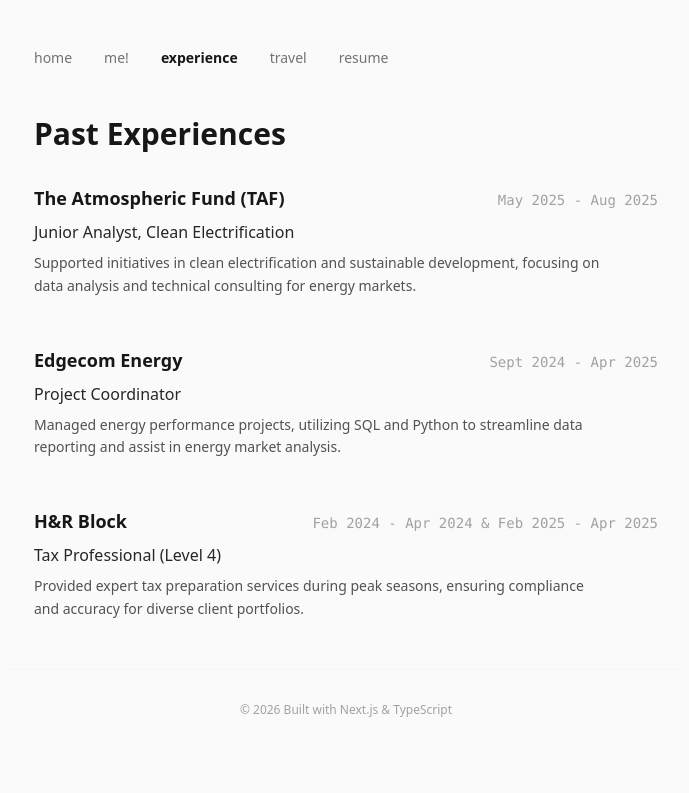
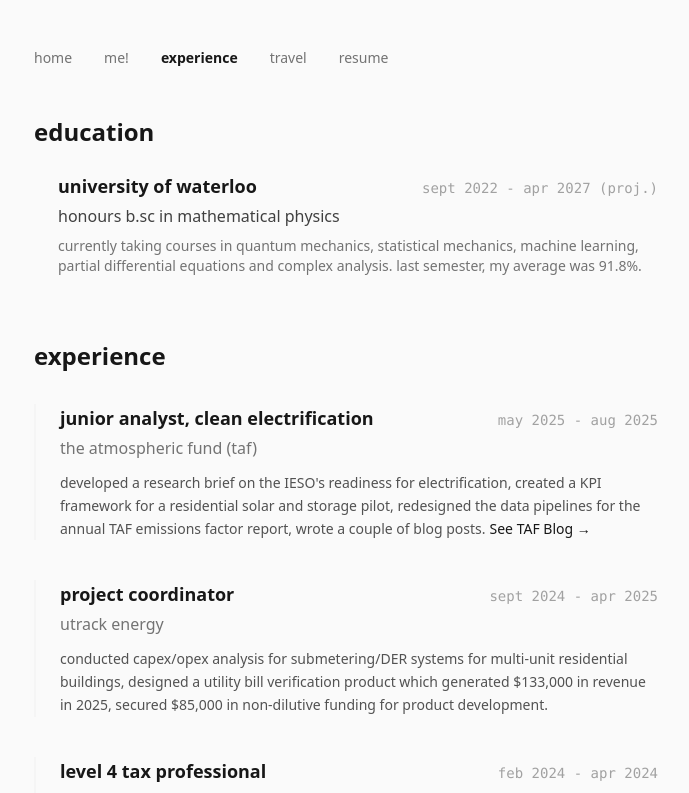
Before and after one commit to 7ar1c/website, a Next.js app: page /experience in a window 1280 px wide. Shown: the top 793 px of the page, without its empty margins (294-983 px from the left). Built offline with nearby package versions, Linux system fonts and the light colour scheme.

Commit message:
updated experience

```diff
--- a/lib/data.ts
+++ b/lib/data.ts
@@ -8,35 +8,40 @@
   location: "Waterloo, Canada",
 };
 
-export const experiences = [
+export const experience = [
   {
     id: 1,
-    role: "Junior Analyst, Clean Electrification",
-    company: "The Atmospheric Fund (TAF)",
-    period: "May 2025 - Aug 2025",
-    description: "Supported initiatives in clean electrification and sustainable development, focusing on data analysis and technical consulting for energy markets.",
+    role: "junior analyst, clean electrification",
+    company: "the atmospheric fund (taf)",
+    period: "may 2025 - aug 2025",
+    description: `developed a research brief on the IESO's readiness for electrification,
+    created a KPI framework for a residential solar and storage pilot, redesigned the data pipelines for the annual TAF emissions factor report,
+    wrote a couple of blog posts.`,
+    link: "https://taf.ca/author/taric/",
   },
   {
     id: 2,
-    role: "Project Coordinator",
-    company: "Edgecom Energy",
-    period: "Sept 2024 - Apr 2025",
-    description: "Managed energy performance projects, utilizing SQL and Python to streamline data reporting and assist in energy market analysis.",
+    role: "project coordinator",
+    company: "utrack energy",
+    period: "sept 2024 - apr 2025",
+    description: `conducted capex/opex analysis for submetering/DER systems
+    for multi-unit residential buildings, designed a utility bill verification product which
+    generated $133,000 in revenue in 2025, secured $85,000 in non-dilutive funding for product development.`,
   },
   {
     id: 3,
-    role: "Tax Professional (Level 4)",
-    company: "H&R Block",
-    period: "Feb 2024 - Apr 2024 & Feb 2025 - Apr 2025",
-    description: "Provided expert tax preparation services during peak seasons, ensuring compliance and accuracy for diverse client portfolios.",
+    role: "level 4 tax professional",
+    company: "h&r block",
+    period: "feb 2024 - apr 2024",
+    description: "prepared over 600 tax returns for individuals and sole proprietors, earned a national top performer award.",
   }
 ];
 
 export const education = [
   {
-    degree: "Honours B.Sc. in Mathematical Physics",
-    school: "University of Waterloo",
-    period: "Sept 2022 - Apr 2027 (Proj.)",
+    degree: "honours b.sc in mathematical physics",
+    school: "university of waterloo",
+    period: "sept 2022 - apr 2027 (proj.)",
     details: "currently taking courses in quantum mechanics, statistical mechanics, machine learning, partial differential equations and complex analysis. last semester, my average was 91.8%.",
   }
 ];
@@ -44,8 +49,23 @@
 export const projects = [
   {
     title: "three body problem simulation",
-    tech: ["Python", "OpenGL"],
-    description: "Designed a simulation that models the gravitational interactions of three bodies in space, visualized using OpenGL."
+    tech: ["python", "opengl"],
+    description: "designed a simulation that models the gravitational interactions of three bodies in space, visualized using OpenGL.",
+    link: "https://github.com/7ar1c/three-body-problem",
+    video: "/videos/threebody.mp4",
+  },
+  {
+    title: "email cleaner",
+    tech: ["javascript"],
+    description: `instead of giving my data to a third party, used the google api to sort my spam emails
+    and unsubscribe from mailing lists.`,
+    link: "https://github.com/7ar1c/email_cleaner"
+  },
+  {
+    title: "hamiltonian solver",
+    tech: ["matlab"],
+    description: "finds the problability of a spin-1 particle being in each of its basis states after a time given a time independent hamiltonian.",
+    link: "https://github.com/7ar1c/Hamiltonian-Solver"
   }
 ];
 
--- a/pages/experience.tsx
+++ b/pages/experience.tsx
@@ -1,26 +1,96 @@
 // pages/experience.tsx
 import Layout from '../components/Layout';
-import { experiences } from '../lib/data';
+import { experience, projects, education } from '../lib/data';
 
 export default function Experience() {
   return (
     <Layout>
-      <h1 className="text-3xl font-bold mb-8">Past Experiences</h1>
-      <div className="space-y-12">
-        {experiences.map((exp) => (
-          <div key={exp.id} className="group">
-            <div className="flex flex-col sm:flex-row sm:justify-between sm:items-baseline mb-2">
-              <h3 className="text-lg font-semibold group-hover:text-blue-700 transition">
-                {exp.company}
-              </h3>
-              <span className="text-sm font-mono text-neutral-400">{exp.period}</span>
-            </div>
-            <p className="text-medium text-neutral-800 mb-2">{exp.role}</p>
-            <p className="text-sm text-neutral-600 leading-relaxed max-w-xl">
-              {exp.description}
-            </p>
+      <div className="space-y-16">
+
+        {/* --- SECTION 1: EDUCATION --- */}
+        <section>
+          <h2 className="text-2xl font-bold mb-6 text-neutral-900">education</h2>
+          <div className="space-y-8">
+            {education.map((item, index) => (
+              <div key={index} className="pl-6">
+                <div className="flex flex-col sm:flex-row sm:items-baseline sm:justify-between mb-1">
+                  <h3 className="font-semibold text-lg text-neutral-900">{item.school}</h3>
+                  <span className="text-sm text-neutral-400 font-mono">{item.period}</span>
+                </div>
+                <div className="text-neutral-700 font-medium mb-2">{item.degree}</div>
+                <p className="text-sm text-neutral-500 max-w-3xl">
+                  {item.details}
+                </p>
+              </div>
+            ))}
           </div>
-        ))}
+        </section>
+
+        {/* --- SECTION 2: WORK EXPERIENCE --- */}
+        <section>
+          <h2 className="text-2xl font-bold mb-8 text-neutral-900">experience</h2>
+          <div className="space-y-10">
+            {experience.map((item, index) => (
+              <div key={index} className="group relative border-l-2 pl-6 border-neutral-100 hover:border-neutral-800 transition-colors duration-200">
+                <div className="flex flex-col sm:flex-row sm:items-baseline sm:justify-between mb-1">
+                  <h3 className="font-semibold text-lg text-neutral-900">{item.role}</h3>
+                  <span className="text-sm text-neutral-400 font-mono shrink-0">{item.period}</span>
+                </div>
+                <div className="text-neutral-500 font-medium mb-3">{item.company}</div>
+                <p className="text-sm text-neutral-600 leading-relaxed max-w-2xl">
+                  {item.description}
+                  {item.link && (
+                    <a
+                      href={item.link}
+                      target="_blank"
+                      rel="noreferrer"
+                      className="ml-1 text-neutral-900 hover:underline"
+                    >
+                      See TAF Blog →
+                    </a>
+                  )}
+                </p>
+              </div>
+            ))}
+          </div>
+        </section>
+
+        {/* --- SECTION 3: PROJECTS --- */}
+        <section>
+          <h2 className="text-2xl font-bold mb-6 text-neutral-900">projects</h2>
+          <div className="grid grid-cols-1 gap-6">
+            {projects.map((item, index) => (
+              <a
+                key={index}
+                href={item.link}
+                target="_blank"
+                rel="noreferrer"
+                className="block p-5 rounded-lg border border-neutral-100 hover:border-neutral-300 hover:bg-neutral-50 transition-all"
+              >
+                <div className="flex justify-between items-start mb-2">
+                  <h3 className="font-semibold text-lg text-neutral-900">{item.title}</h3>
+                  <span className="text-neutral-400">↗</span>
+                </div>
+                <div className="text-xs font-mono text-neutral-500 mb-3 bg-neutral-100 inline-block px-2 py-1 rounded">
+                  {item.tech.join(" • ")}
+                </div>
+                <p className="text-sm text-neutral-600 text-sm leading-relaxed">
+                  {item.description}
+                </p>
+                {item.video && (
+                  <video
+                    className="mt-3 w-full rounded border border-neutral-200"
+                    controls
+                    preload="metadata"
+                  >
+                    <source src={item.video} type="video/mp4" />
+                  </video>
+                )}
+              </a>
+            ))}
+          </div>
+        </section>
+
       </div>
     </Layout>
   );
--- a/pages/index.tsx
+++ b/pages/index.tsx
@@ -6,7 +6,6 @@
 
 export default function Home() {
   const [currentLocation, setCurrentLocation] = useState(personalInfo.location);
-  // 1. ADD THIS STATE
   const [lastUpdated, setLastUpdated] = useState<number | null>(null);
 
   useEffect(() => {
```
Also changed, not shown: 1 other file (tests, documents, lock files or other folders).
